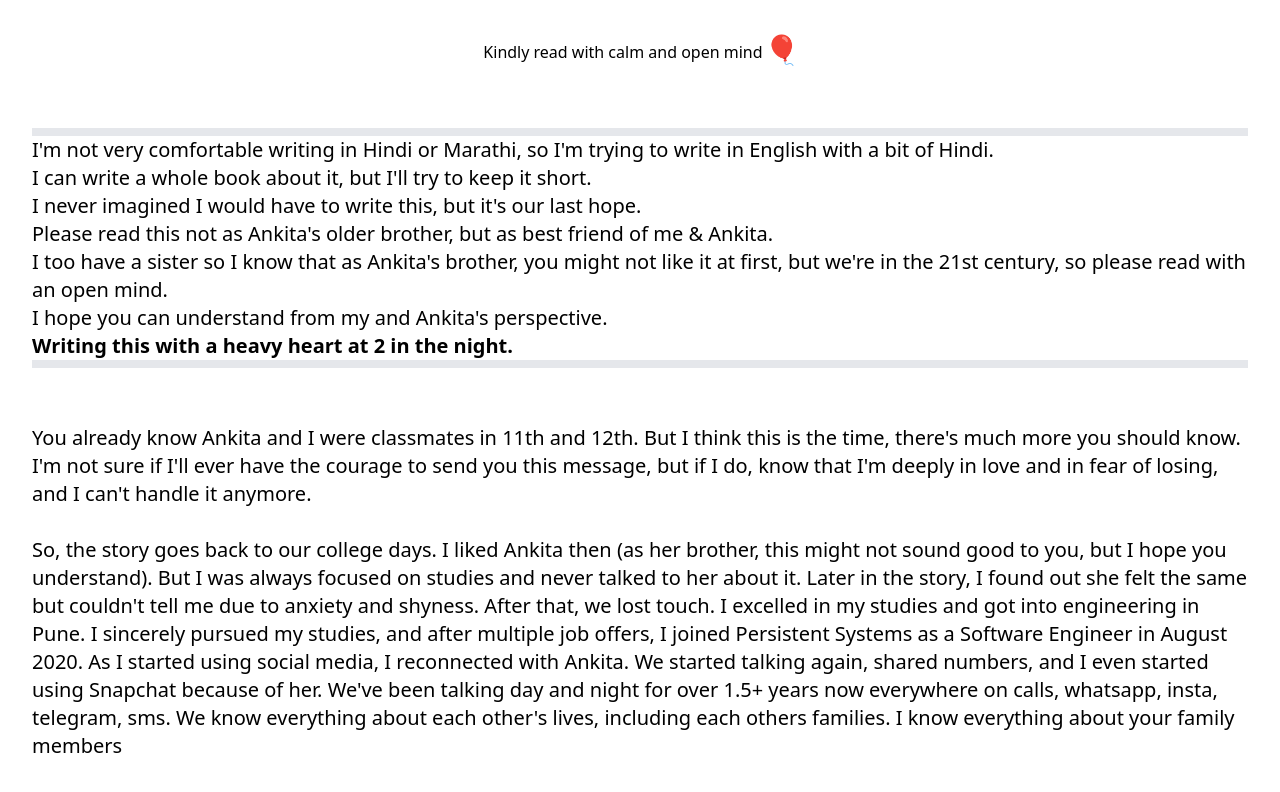
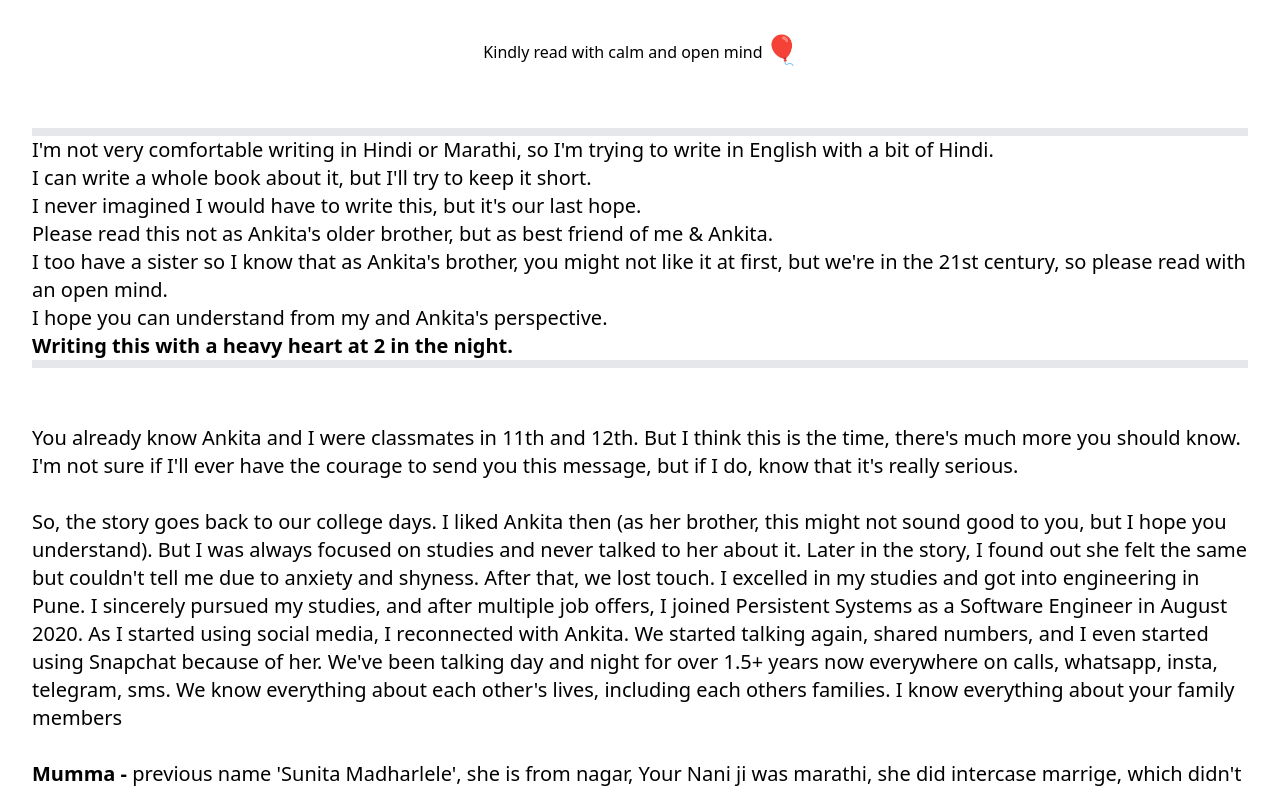
Before and after one commit to AADESHRN/ANKITA-AADESH, a React (Vite) app: page / in a window 1280 px wide. Shown: the top 792 px of the page. Built offline with nearby package versions, Linux system fonts and the light colour scheme.

Commit message:
Update App.jsx

```diff
--- a/src/App.jsx
+++ b/src/App.jsx
@@ -42,8 +42,7 @@ function App() {
         You already know Ankita and I were classmates in 11th and 12th. But I
         think this is the time, there's much more you should know.
         <br /> I'm not sure if I'll ever have the courage to send you this
-        message, but if I do, know that I'm deeply in love and in fear of
-        losing, and I can't handle it anymore.
+        message, but if I do, know that it's really serious.
         <br />
         <br /> So, the story goes back to our college days. I liked Ankita then
         (as her brother, this might not sound good to you, but I hope you
```
